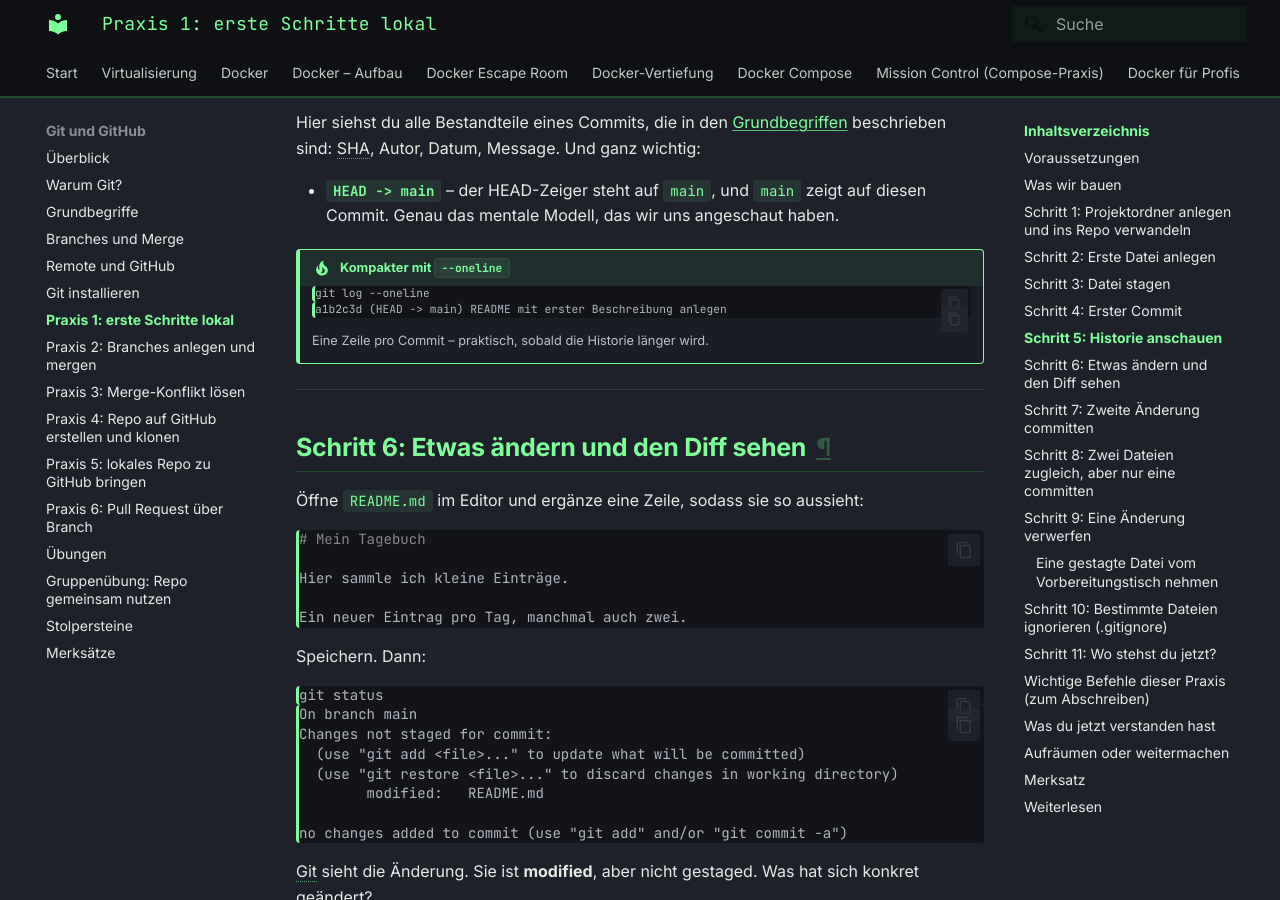
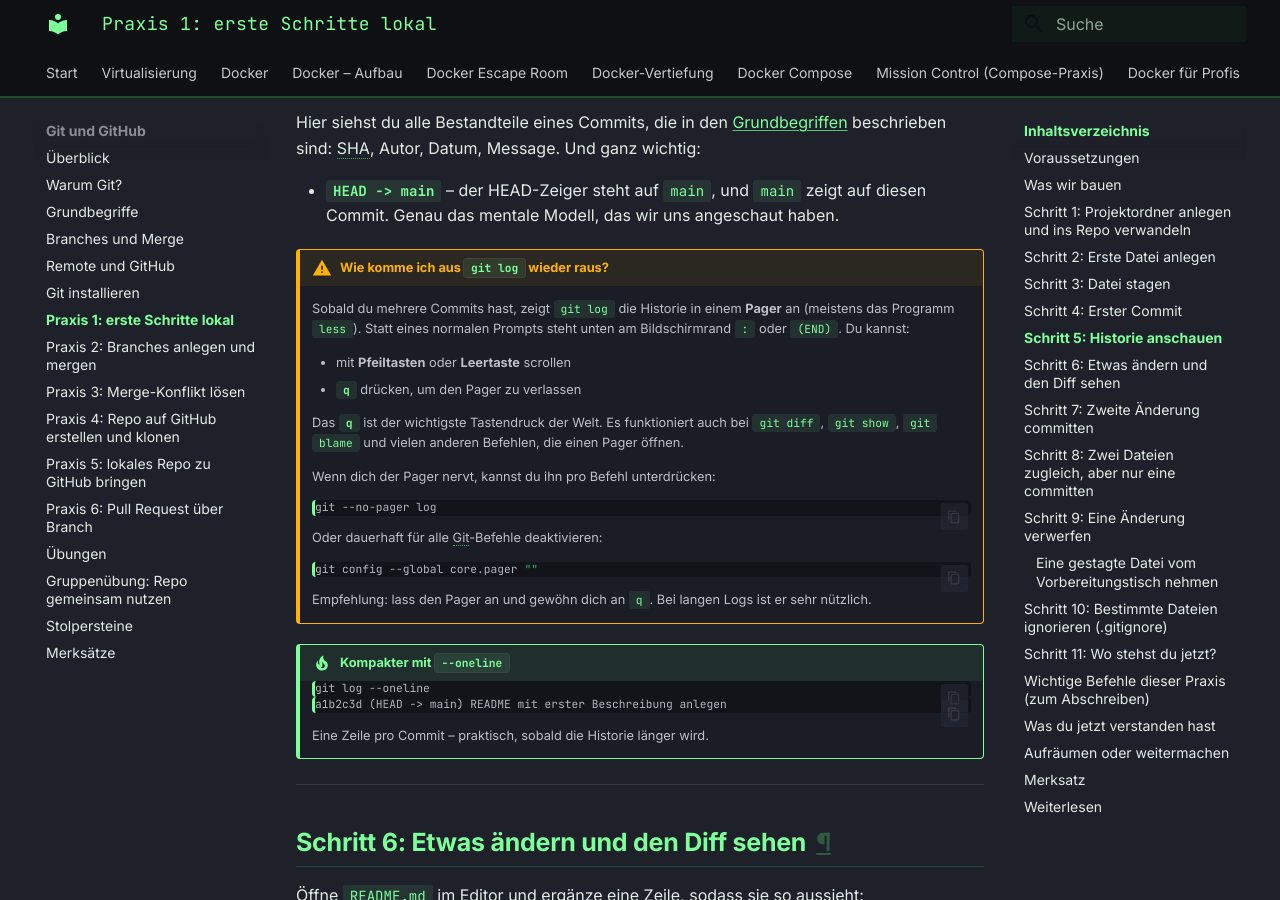
Before and after one commit to JacobMenge/kurs-unterlagen, an MkDocs documentation site: the page built from docs/git/praxis-erste-schritte.md, in a window 1280 px wide and 900 px high, scrolled down 4651 px. Built offline with MkDocs 1.6.1 and Material for MkDocs 9.7.7, drawn with Linux system fonts in a browser that asks for light colours.

Commit message:
git: hinweise zum verlassen von pager und editor (q, :wq, strg+c)

````diff
--- a/docs/git/praxis-erste-schritte.md
+++ b/docs/git/praxis-erste-schritte.md
@@ -269,6 +269,28 @@ Date:   Thu May 21 14:32:15 2026 +0200
 Hier siehst du alle Bestandteile eines Commits, die in den [Grundbegriffen](grundbegriffe.md) beschrieben sind: SHA, Autor, Datum, Message. Und ganz wichtig:
 
 - **`HEAD -> main`** – der HEAD-Zeiger steht auf `main`, und `main` zeigt auf diesen Commit. Genau das mentale Modell, das wir uns angeschaut haben.
+
+!!! warning "Wie komme ich aus `git log` wieder raus?"
+    Sobald du mehrere Commits hast, zeigt `git log` die Historie in einem **Pager** an (meistens das Programm `less`). Statt eines normalen Prompts steht unten am Bildschirmrand `:` oder `(END)`. Du kannst:
+
+    - mit **Pfeiltasten** oder **Leertaste** scrollen
+    - **`q`** drücken, um den Pager zu verlassen
+
+    Das **`q`** ist der wichtigste Tastendruck der Welt. Es funktioniert auch bei `git diff`, `git show`, `git blame` und vielen anderen Befehlen, die einen Pager öffnen.
+
+    Wenn dich der Pager nervt, kannst du ihn pro Befehl unterdrücken:
+
+    ```bash
+    git --no-pager log
+    ```
+
+    Oder dauerhaft für alle Git-Befehle deaktivieren:
+
+    ```bash
+    git config --global core.pager ""
+    ```
+
+    Empfehlung: lass den Pager an und gewöhn dich an `q`. Bei langen Logs ist er sehr nützlich.
 
 !!! tip "Kompakter mit `--oneline`"
     ```bash
````
Also changed, not shown: docs/cheatsheets/git.md (+10 -0 lines), docs/git/stolpersteine.md (+98 -0 lines).
